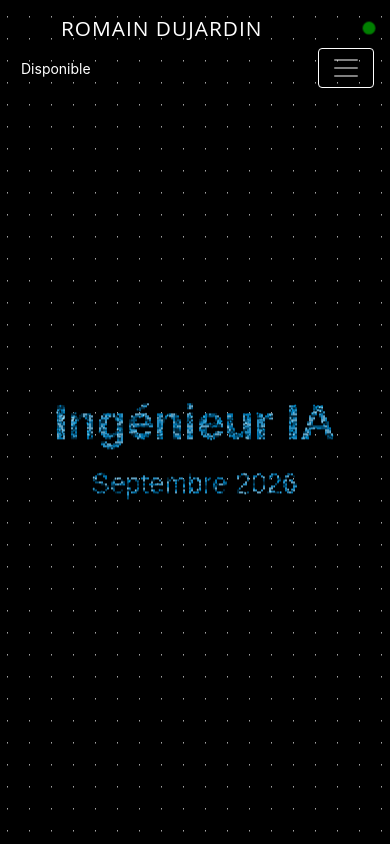
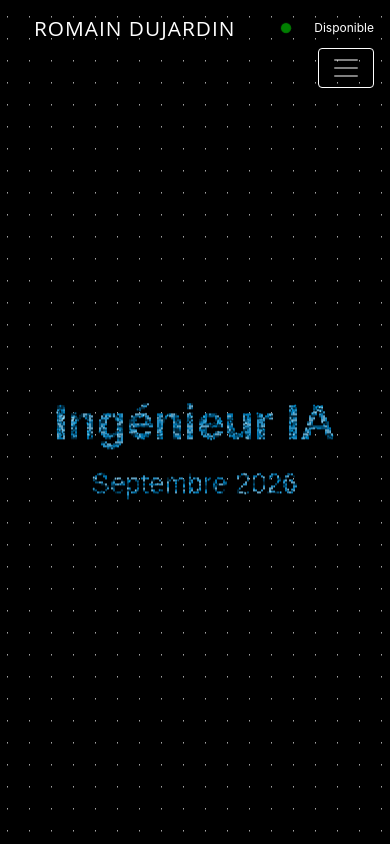
Before and after one commit to Romaindujardin/cv, a React app: page / in a window 390 px wide. Shown: the top 844 px of the page. Built offline with nearby package versions, Linux system fonts and the light colour scheme.

Commit message:
fixing responsive navbar

```diff
--- a/src/styles/global.css
+++ b/src/styles/global.css
@@ -413,14 +413,30 @@ body {
 /* Media query pour les petits écrans */
 @media (max-width: 768px) {
   .navbar-brand {
-    font-size: 10px; /* Réduire la taille de la police pour l'adapter */
-    padding: 5px;
+    font-size: 11px; /* Texte un peu plus compact */
+    padding: 0 4px; /* Réduit la marge interne gauche/droite (\"bordure\" autour du nom) */
+    margin-right: 4px;
   }
 
   .btn-flip {
-    line-height: 25px;
-    font-size: 8px; /* Réduire la taille du texte pour qu'il reste lisible */
-    padding: 0 15px;
+    line-height: 24px;
+    font-size: 10px; /* Texte plus petit pour rester sur une ligne avec le statut */
+    padding: 0 8px; /* Moins d'espace latéral */
+  }
+
+  .btn-flip:before {
+    padding: 0 10px; /* Réduit encore l'espace avant/après \"Romain DUJARDIN\" */
+  }
+
+  .status-indicator {
+    width: 8px;
+    height: 8px;
+    margin-left: 4px; /* Espace plus petit entre le nom et le point vert */
+  }
+
+  .status-text {
+    margin-left: 4px; /* Espace plus serré entre le point et \"Disponible\" */
+    font-size: 12px;
   }
 
   .form-inline {
```
